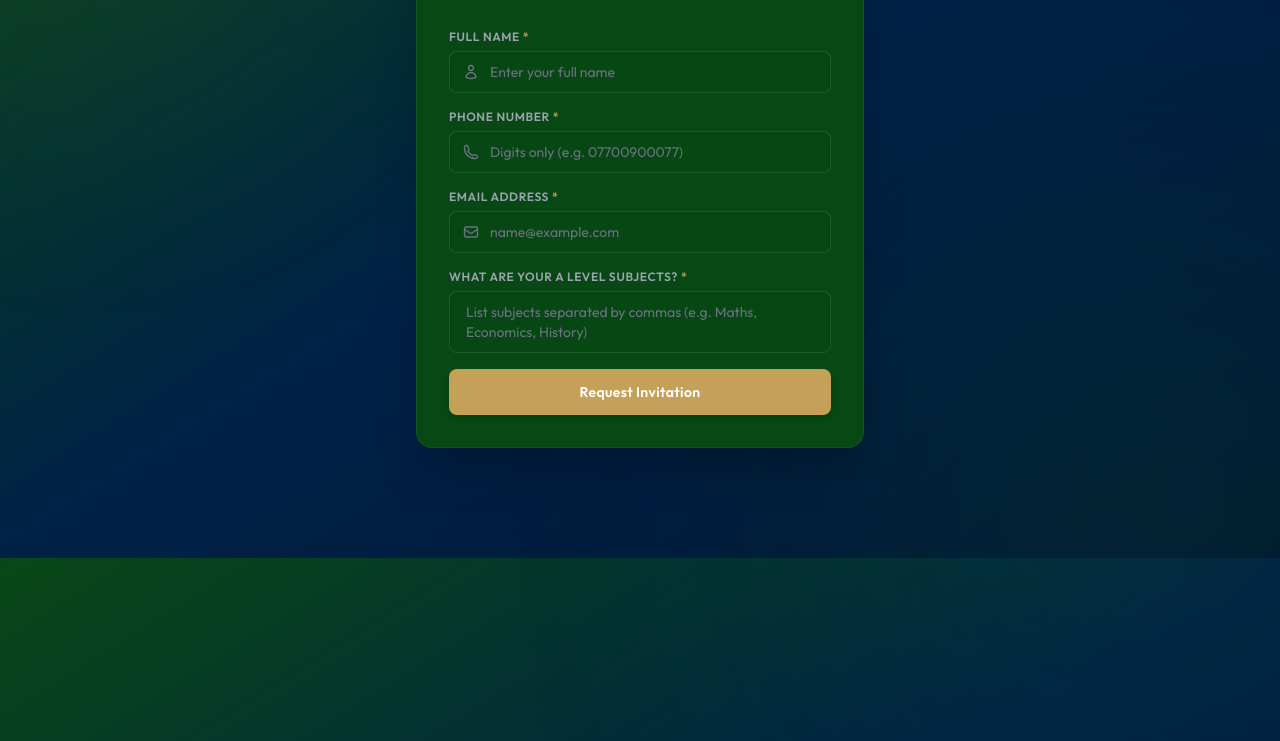
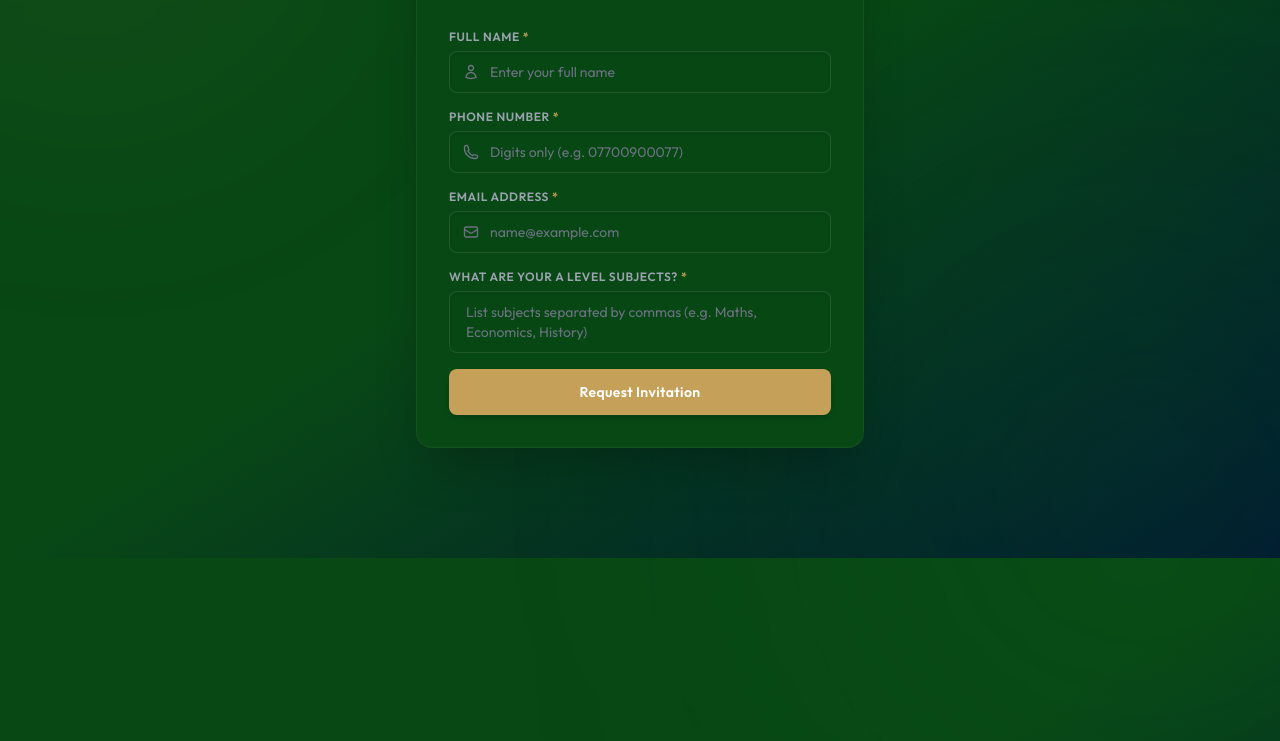
Before and after one commit to AMJ009/club-signup, a plain HTML site: page index.html in a window 1280 px wide. Shown: the part 242-983 px from the top of the page. Drawn offline with nearby package versions, Linux system fonts and the light colour scheme.

Commit message:
Update index.html

```diff
--- a/index.html
+++ b/index.html
@@ -16,7 +16,7 @@
                 extend: {
                     colors: {
                         navy: {
-                            DEFAULT: '#002147',
+                            DEFAULT: '#084815',
                             light: '#136a25',
                             dark: '#084815',
                             card: '#084815',
```
